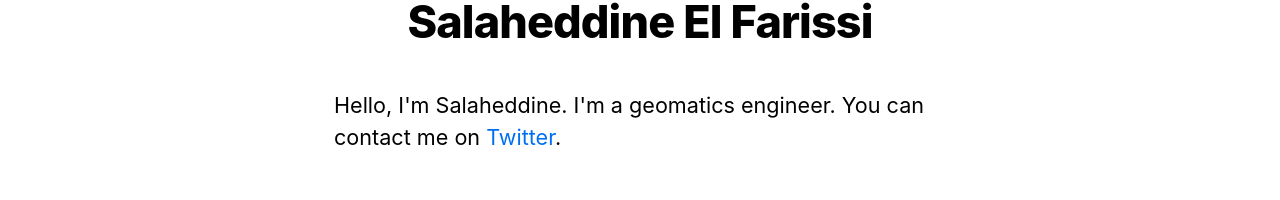
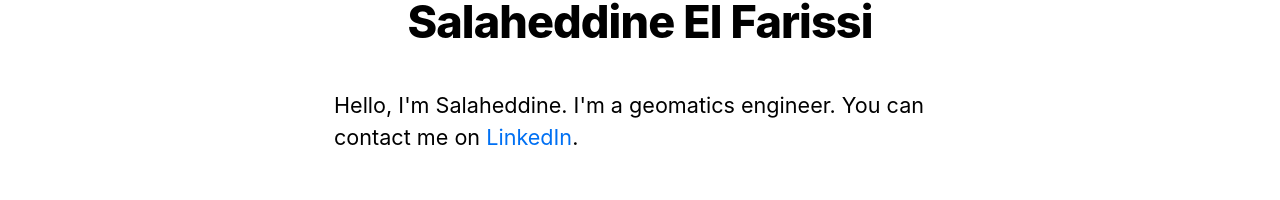
Before and after one commit to salahelfarissi/salahelfarissi.github.io, a Next.js app: page / in a window 1280 px wide. Shown: the part 221-421 px from the top of the page. Built offline with nearby package versions, Linux system fonts and the light colour scheme.

Commit message:
Replace Twitter with LinkedIn

```diff
--- a/pages/index.js
+++ b/pages/index.js
@@ -25,7 +25,11 @@ export default function Home({ allPostsData }) {
         <section className={utilStyles.headingMd}>
           <p>
             Hello, I'm Salaheddine. I'm a geomatics engineer. You can contact me
-            on <a href="https://twitter.com/salah_elfarissi">Twitter</a>.
+            on{" "}
+            <a href="https://www.linkedin.com/in/selfarissi/" target={"_blank"}>
+              LinkedIn
+            </a>
+            .
           </p>
         </section>
         <section className={`${utilStyles.headingMd} ${utilStyles.padding1px}`}>
```
